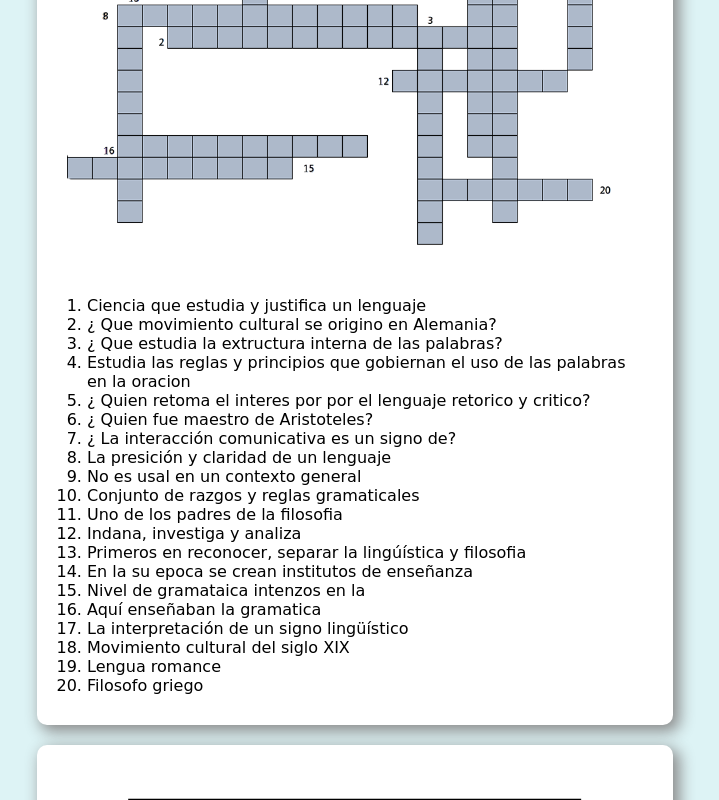
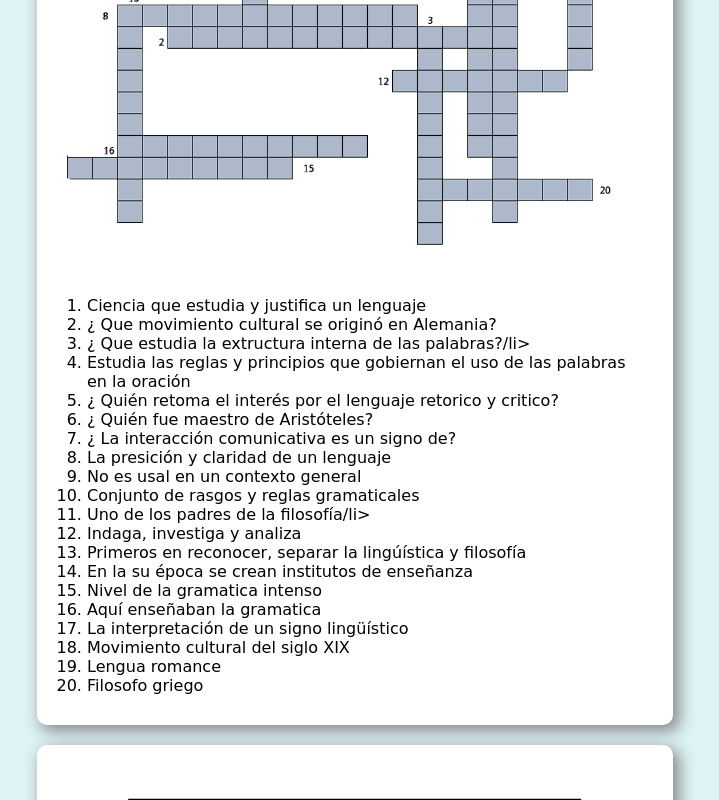
Before and after one commit to Mrdaniel01/linguistica, a plain HTML site: page juegos.html in a window 1280 px wide. Shown: the part 505-1305 px from the top of the page, without its empty margins (285-1004 px from the left). Drawn offline with Linux system fonts and the light colour scheme; a web font is replaced by a local one.

Commit message:
crucigrama corregido

```diff
--- a/juegos.html
+++ b/juegos.html
@@ -33,20 +33,20 @@
 				<div class="juego__descripcion">
 					<ol>
 						<li>Ciencia que estudia y justifica un lenguaje</li>
-						<li>¿ Que movimiento cultural se origino en Alemania?</li>
-						<li>¿ Que estudia la extructura interna de las palabras?</li>
-						<li>Estudia las reglas y principios que gobiernan el uso de las palabras en la oracion</li>
-						<li>¿ Quien retoma el interes por por el lenguaje retorico y critico?</li>
-						<li>¿ Quien fue maestro de Aristoteles?</li>
+						<li>¿ Que movimiento cultural se originó en Alemania?</li>
+						<li>¿ Que estudia la extructura interna de las palabras?/li>
+						<li>Estudia las reglas y principios que gobiernan el uso de las palabras en la oración</li>
+						<li>¿ Quién retoma el interés por  el lenguaje retorico y critico?</li>
+						<li>¿ Quién fue maestro de Aristóteles?</li>
 						<li>¿ La interacción comunicativa es un signo de?</li>
 						<li>La presición y claridad de un lenguaje</li>
 						<li>No es usal en un contexto general</li>
-						<li>Conjunto de razgos y reglas gramaticales</li>
-						<li>Uno de los padres de la filosofia</li>
-						<li>Indana, investiga y analiza</li>
-						<li>Primeros  en reconocer, separar la lingúística y filosofia</li>
-						<li>En la su epoca se crean institutos de enseñanza</li>
-						<li>Nivel de gramataica intenzos en la</li>
+						<li>Conjunto de rasgos y reglas gramaticales</li>
+						<li>Uno de los padres de la filosofía/li>
+						<li>Indaga, investiga y analiza</li>
+						<li>Primeros  en reconocer, separar la lingúística y filosofía</li>
+						<li>En la su época se crean institutos de enseñanza</li>
+						<li>Nivel de la gramatica intenso</li>
 						<li>Aquí enseñaban la gramatica</li>
 						<li>La interpretación de un signo lingüístico</li>
 						<li>Movimiento cultural del siglo XIX</li>
```
